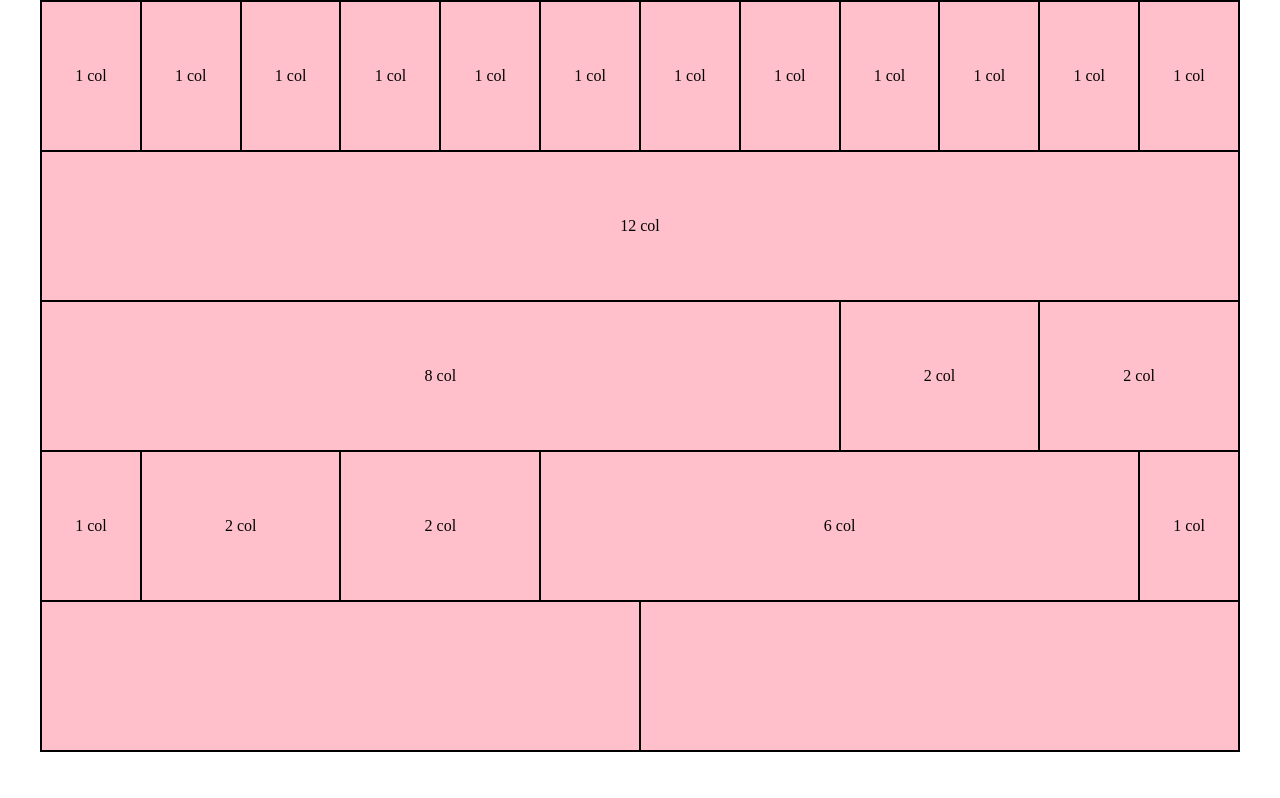
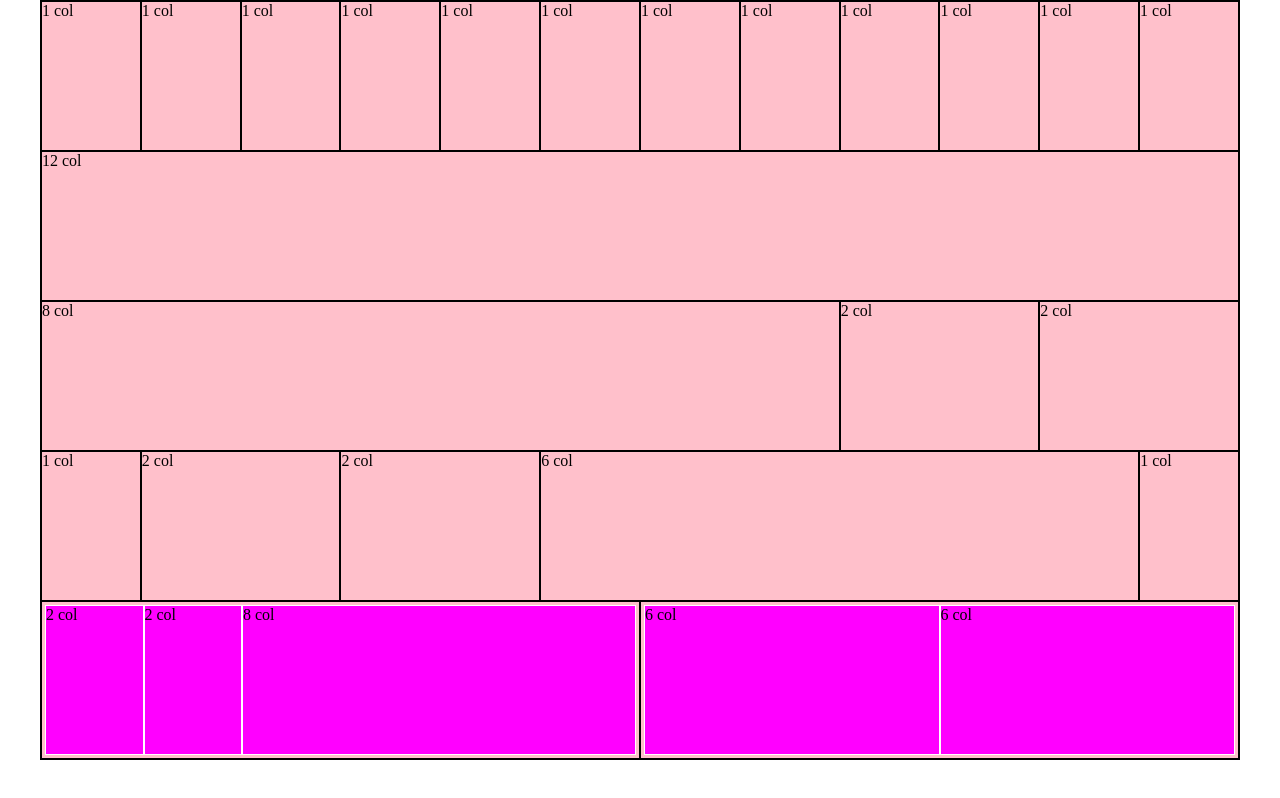
Before and after one commit to FedericaDiChio/html-css-12bool, a plain HTML site: page index.html in a window 1280 px wide. Drawn offline with Linux system fonts and the light colour scheme.

Commit message:
aggiunto xs

```diff
--- a/css/12bool.css
+++ b/css/12bool.css
@@ -504,3 +504,33 @@
         margin-left: calc(100% / 12 * 12);
     }
 }
+
+
+/* JUSTIFY CONTENT  */
+
+.start {
+    justify-content: flex-start;
+}
+
+.center {
+    justify-content: center;
+}
+
+.end {
+    justify-content: flex-end;
+}
+
+
+/* ALIGN ITEMS  */
+
+.up {
+    align-items: flex-start;
+}
+
+.middle {
+    align-items: center;
+}
+
+.down {
+    align-items: flex-end;
+}
--- a/css/style.css
+++ b/css/style.css
@@ -9,8 +9,15 @@
     background-color: pink;
     border: 1px solid black;
     min-height: 150px;
-    display: flex;
-    justify-content: center;
-    align-items: center;
+
 }
 /* ricontrollare */
+
+.row-inside {
+    margin: 3px 3px;
+}
+
+.row-inside > div {
+    background-color: fuchsia;
+    border: 1px solid white;
+}
--- a/index.html
+++ b/index.html
@@ -11,26 +11,26 @@
 <body>
     <div class="container">
         <div class="row">
-            <div class="col-lg-1 col-sm-2">1 col</div>
-            <div class="col-lg-1 col-sm-2">1 col</div>
-            <div class="col-lg-1 col-sm-2">1 col</div>
-            <div class="col-lg-1 col-sm-2">1 col</div>
-            <div class="col-lg-1 col-sm-2">1 col</div>
-            <div class="col-lg-1 col-sm-2">1 col</div>
-            <div class="col-lg-1 col-sm-2">1 col</div>
-            <div class="col-lg-1 col-sm-2">1 col</div>
-            <div class="col-lg-1 col-sm-2">1 col</div>
-            <div class="col-lg-1 col-sm-2">1 col</div>
-            <div class="col-lg-1 col-sm-2">1 col</div>
-            <div class="col-lg-1 col-sm-2">1 col</div>
+            <div class="col-12 col-lg-1 col-sm-2">1 col</div>
+            <div class="col-12 col-lg-1 col-sm-2">1 col</div>
+            <div class="col-12 col-lg-1 col-sm-2">1 col</div>
+            <div class="col-12 col-lg-1 col-sm-2">1 col</div>
+            <div class="col-12 col-lg-1 col-sm-2">1 col</div>
+            <div class="col-12 col-lg-1 col-sm-2">1 col</div>
+            <div class="col-12 col-lg-1 col-sm-2">1 col</div>
+            <div class="col-12 col-lg-1 col-sm-2">1 col</div>
+            <div class="col-12 col-lg-1 col-sm-2">1 col</div>
+            <div class="col-12 col-lg-1 col-sm-2">1 col</div>
+            <div class="col-12 col-lg-1 col-sm-2">1 col</div>
+            <div class="col-12 col-lg-1 col-sm-2">1 col</div>
         </div>
         <div class="row">
-            <div class="col-lg-12 col-sm-12">12 col</div>
+            <div class="col-12 col-lg-12 col-sm-12">12 col</div>
         </div>
-        <div class="row">
-            <div class="col-lg-8 col-sm-8">8 col</div>
-            <div class="col-lg-2 col-sm-2">2 col</div>
-            <div class="col-lg-2 col-sm-2">2 col</div>
+        <div class="row center">
+            <div class="col-12 col-lg-8 col-sm-8">8 col</div>
+            <div class="col-6 col-lg-2 col-sm-2">2 col</div>
+            <div class="col-6 col-lg-2 col-sm-2">2 col</div>
         </div>
         <div class="row">
             <div class="col-lg-1 col-sm-4">1 col</div>
@@ -39,19 +39,19 @@
             <div class="col-lg-6 col-sm-6">6 col</div>
             <div class="col-lg-1 col-sm-6">1 col</div>
         </div>
-        <div class="row">
-            <div class="col-lg-6 col-sm-6">
-                <!-- <div class="row">
-                    <div class="col-lg-2">2 col</div>
-                    <div class="col-lg-2">2 col</div>
-                    <div class="col-lg-8">8 col</div>
-                </div> -->
+        <div class="row center">
+            <div class="col-lg-6 col-sm-8">
+                <div class="row row-inside">
+                    <div class="col-lg-2 col-sm-2">2 col</div>
+                    <div class="col-lg-2 col-sm-2">2 col</div>
+                    <div class="col-lg-8 col-sm-8">8 col</div>
+                </div>
             </div>
             <div class="col-lg-6 col-sm-6">
-                <!-- <div class="row">
-                    <div class="col-lg-6">6 col</div>
-                    <div class="col-lg-6">6 col</div>
-                </div> -->
+                <div class="row row-inside">
+                    <div class="col-lg-6 col-sm-6">6 col</div>
+                    <div class="col-lg-6 col-sm-6">6 col</div>
+                </div>
             </div>
         </div>
     </div>
```
